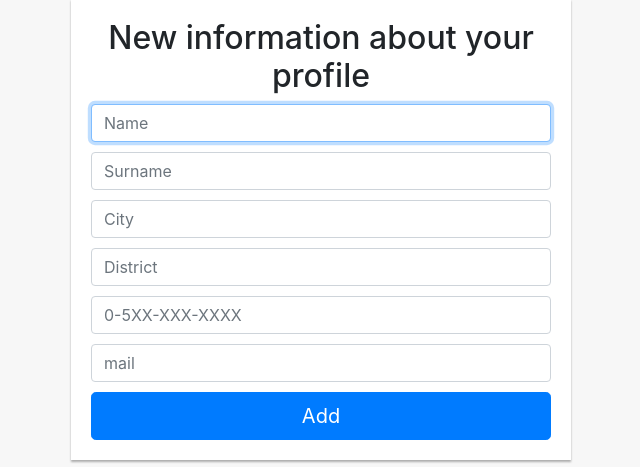
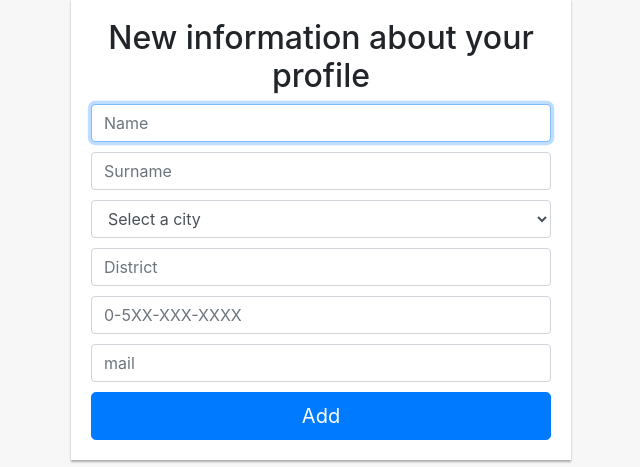
Before and after one commit to Bil-372-Proje-8-Organization/Bil372_Proje_8, a Flask app: template templates/newProfile.html in a window 1280 px wide. Shown: the part 101-568 px from the top of the page, without its empty margins (319-959 px from the left). Run offline with Flask 2, Linux system fonts and the light colour scheme; the template is opened without the code that fills it: most values are stand-ins (such as "Sample title", 1, 10 or a date in 2020); parts of the project's set-up code (start-up, migrations or seed data) failed here and were passed over; some libraries are stand-ins or nearby versions.

Commit message:
Showing city names in a dropdown when registering

```diff
--- a/templates/newProfile.html
+++ b/templates/newProfile.html
@@ -46,7 +46,12 @@ body{
       </div>
 
       <div class="form-group">
-        <input type="text" class="form-control" name="city" placeholder="City " required="required" autofocus  >
+          <select class="form-control" name="city"  required="required" >
+              <option disabled selected value="">Select a city</option>
+              {% for city in cities %}
+                  <option >{{ city.city_name }}</option>
+              {% endfor %}
+          </select>
       </div>
 
       <div class="form-group">
```
